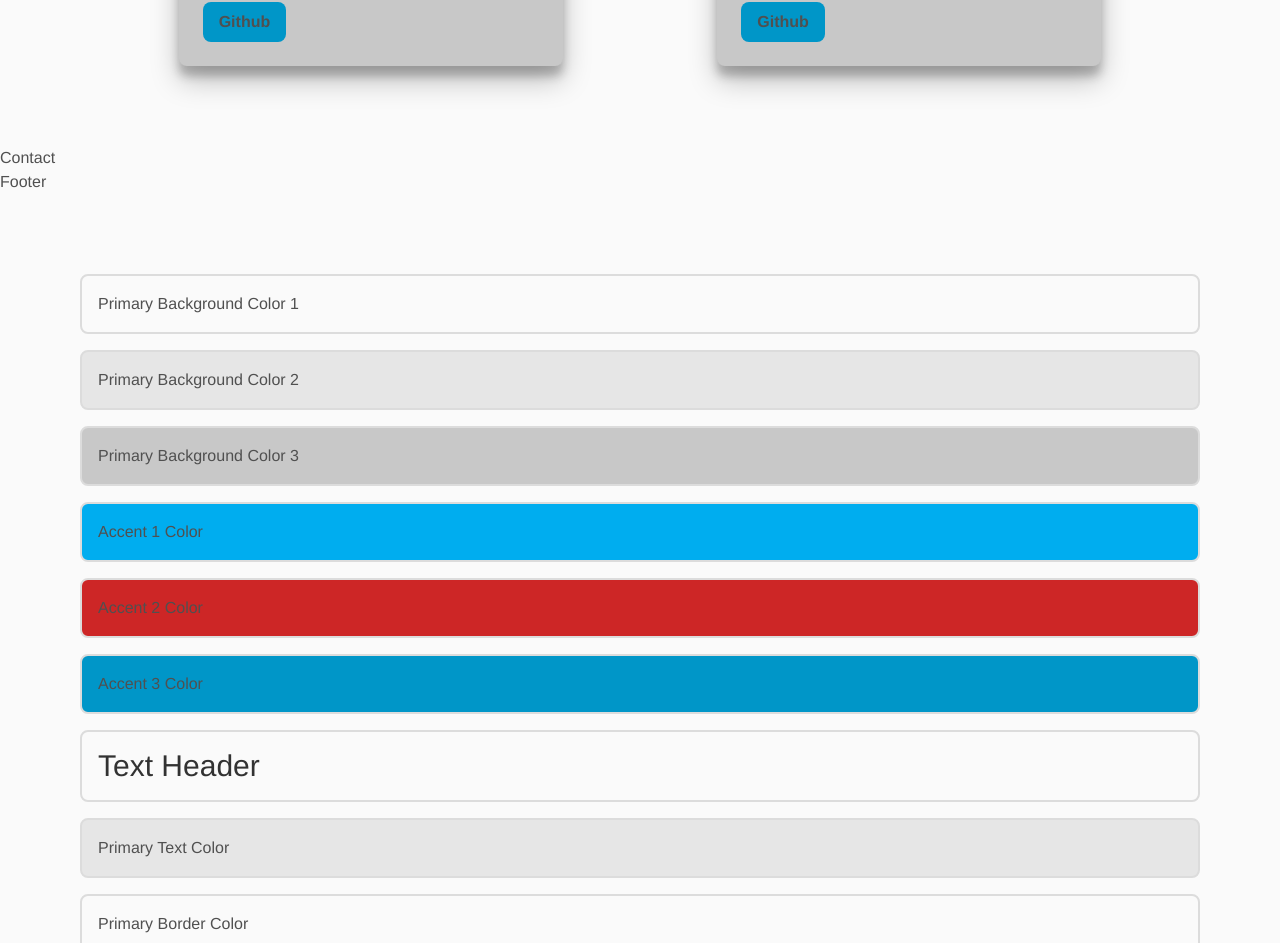
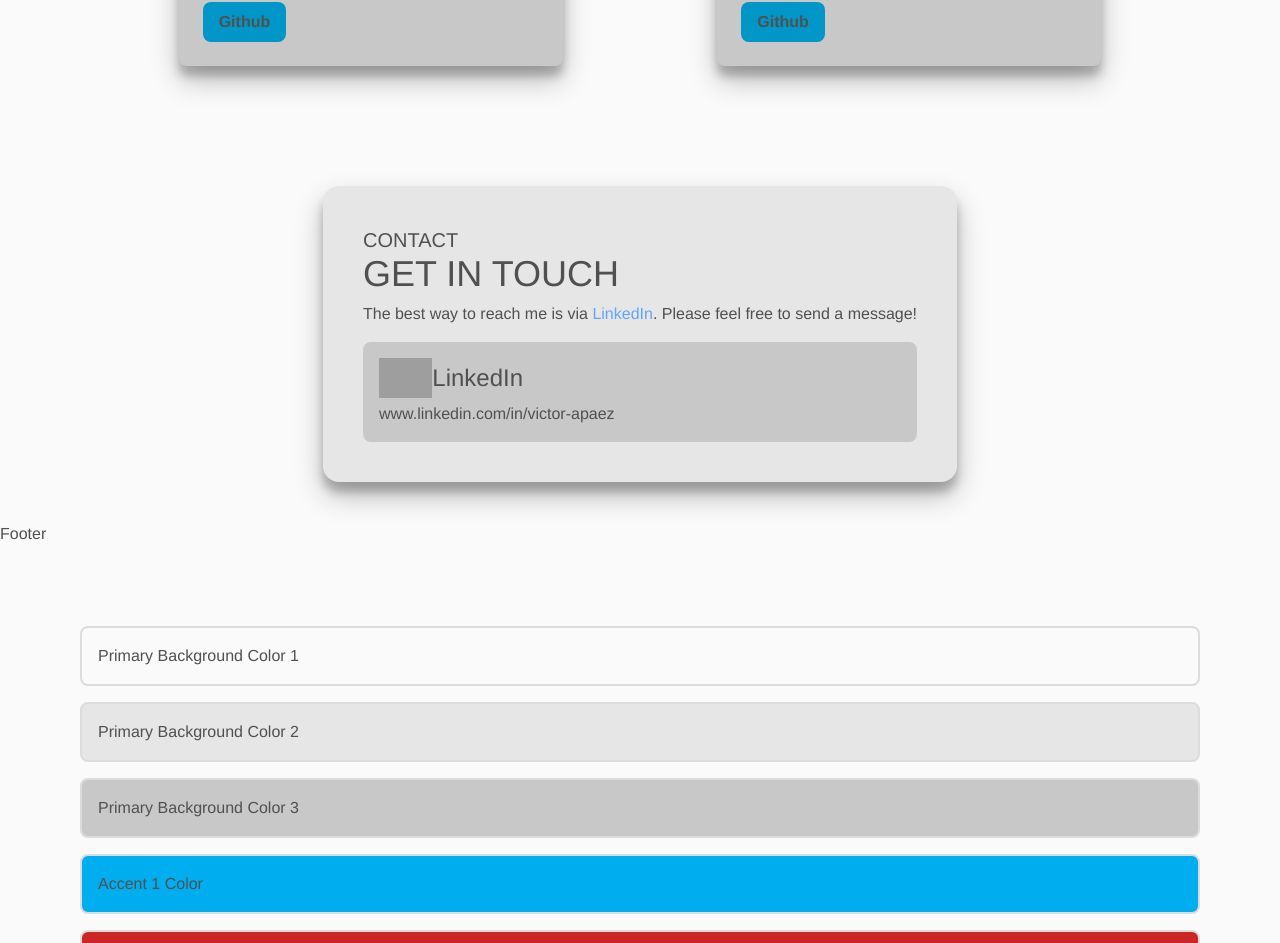
Before and after one commit to VictorApaez/portfolio-next, a Next.js app: page / in a window 1280 px wide. Shown: the part 4250-5193 px from the top of the page. Built offline with nearby package versions, Linux system fonts and the light colour scheme; grey boxes are pictures that could not be loaded.

Commit message:
created contact component with linkedin url

```diff
--- a/src/components/Contact/Contact.tsx
+++ b/src/components/Contact/Contact.tsx
@@ -1,5 +1,45 @@
+import Link from "next/link";
 import React from "react";
 
 export default function Contact() {
-  return <section id="contact">Contact</section>;
+  return (
+    <section id="contact" className="p-10 flex justify-center">
+      <div
+        className="rounded-2xl p-10 max-w-fit  bg-primary-2"
+        style={{
+          boxShadow:
+            "rgba(0, 0, 0, 0.25) 0px 14px 28px, rgba(0, 0, 0, 0.22) 0px 10px 10px",
+        }}
+      >
+        <h2 className="text-xl">CONTACT</h2>
+        <h1 className="text-4xl text-content-primary mb-2">GET IN TOUCH</h1>
+        <h5 className="mb-4">
+          The best way to reach me is via
+          <Link
+            className="text-blue-400"
+            href="https://www.linkedin.com/in/victor-apaez"
+            target="_blank"
+          >
+            {" "}
+            LinkedIn
+          </Link>
+          . Please feel free to send a message!
+        </h5>
+        <div className="bg-primary-3 rounded-lg p-4">
+          <Link
+            href="https://www.linkedin.com/in/victor-apaez"
+            className="flex place-items-center mb-1"
+            target="_blank"
+          >
+            <img
+              src="https://victorapaez.github.io/images/linkedin-logo.png"
+              className="h-10"
+            />
+            <h2 className="text-2xl">LinkedIn</h2>
+          </Link>
+          <p>www.linkedin.com/in/victor-apaez</p>
+        </div>
+      </div>
+    </section>
+  );
 }
```
